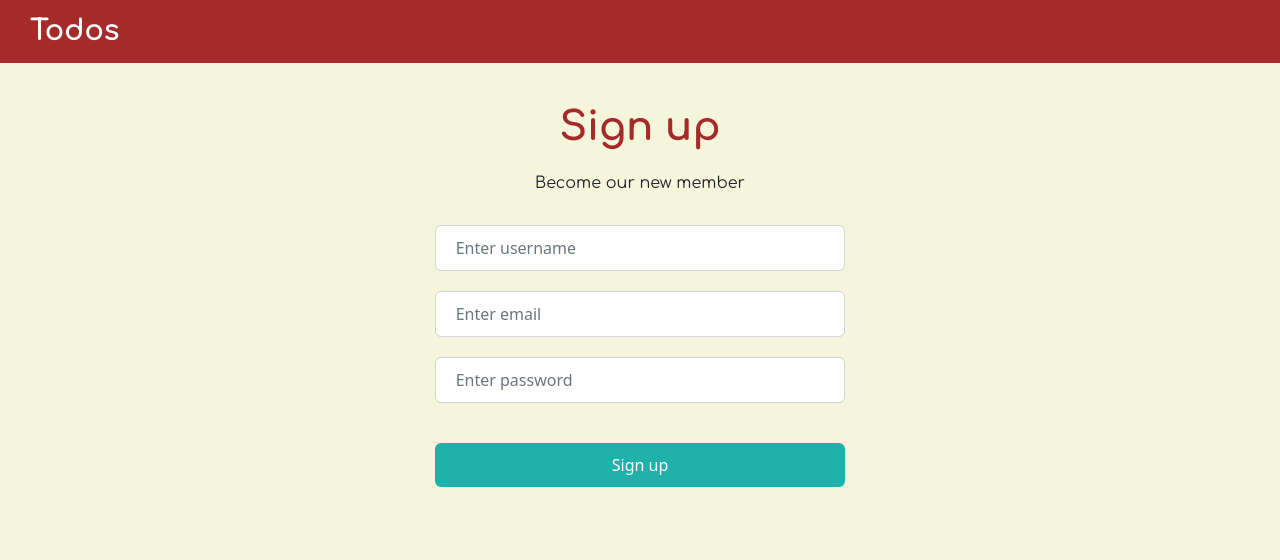
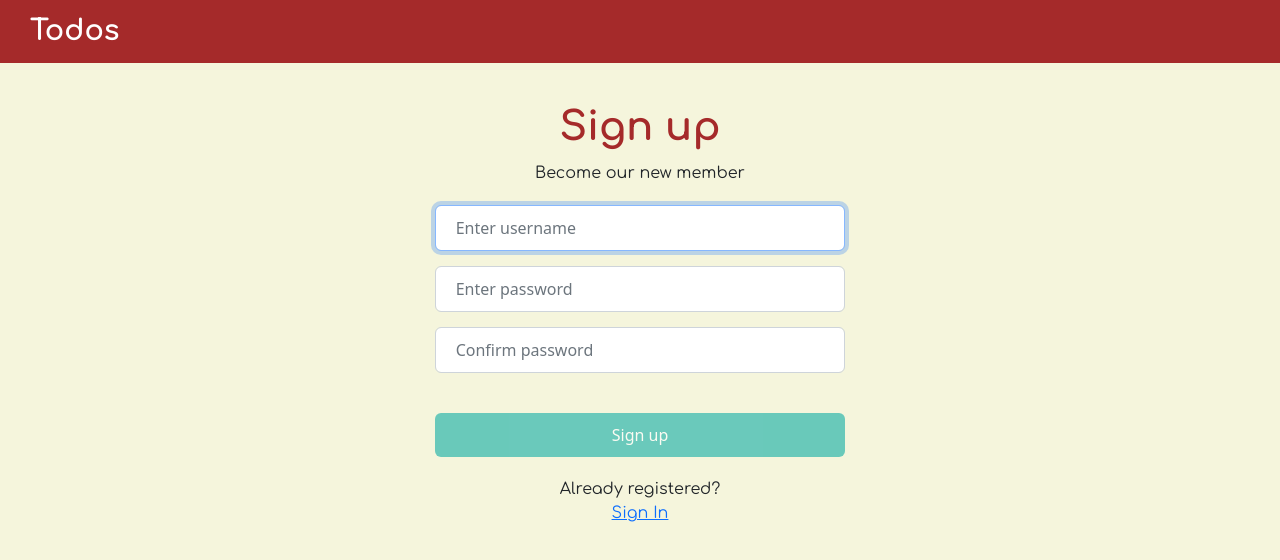
Before and after one commit to chivietnguyen/Todolist-New, a React (Create React App) app: page / in a window 1280 px wide. Shown: the top 560 px of the page. Built offline with nearby package versions, Linux system fonts and the light colour scheme.

Commit message:
Register Form is completed!

```diff
--- a/public/index.html
+++ b/public/index.html
@@ -15,6 +15,7 @@
       user's mobile device or desktop. See https://developers.google.com/web/fundamentals/web-app-manifest/
     -->
     <link rel="manifest" href="%PUBLIC_URL%/manifest.json" />
+    <link rel="stylesheet" href="https://cdnjs.cloudflare.com/ajax/libs/font-awesome/6.2.0/css/all.min.css" integrity="sha512-xh6O/CkQoPOWDdYTDqeRdPCVd1SpvCA9XXcUnZS2FmJNp1coAFzvtCN9BmamE+4aHK8yyUHUSCcJHgXloTyT2A==" crossorigin="anonymous" referrerpolicy="no-referrer" />
     <!--
       Notice the use of %PUBLIC_URL% in the tags above.
       It will be replaced with the URL of the `public` folder during the build.
--- a/src/App.js
+++ b/src/App.js
@@ -13,6 +13,7 @@ function App() {
       <Header />
       <Routes>
         <Route path="/" element={<RegisterForm />} />
+        <Route path="/login" element={<LoginForm />} />
       </Routes>
     </div>
   );
--- a/src/api/axios.js
+++ b/src/api/axios.js
@@ -1,5 +1,5 @@
 import axios from 'axios';
 
 export default axios.create({
-    baseURL: 'https://www.task-manager.api.mvn-training.com/spec/?fbclid=IwAR0PgrnMrmV_ZgSq7BNfy-avq3UIfv7RA_11VKhQz101u94UfUPRgxmB-M4#'
+    baseURL: 'https://www.task-manager.api.mvn-training.com'
 })
--- a/src/components/LoginForm/LoginForm.css
+++ b/src/components/LoginForm/LoginForm.css
@@ -13,7 +13,6 @@
 
 .form p {
     font-family: "Comfortaa", cursive;
-    padding: 10px 0;
     margin: 0;
 }
 
@@ -23,7 +22,7 @@
 
 .form .input {
     padding: 10px 20px;
-    margin: 20px 0;
+    margin: 15px 0;
 }
 
 .form .button {
--- a/src/components/RegisterForm/RegisterForm.css
+++ b/src/components/RegisterForm/RegisterForm.css
@@ -13,7 +13,6 @@
 
 .form p {
     font-family: "Comfortaa", cursive;
-    padding: 10px 0;
     margin: 0;
 }
 
@@ -23,7 +22,7 @@
 
 .form .input {
     padding: 10px 20px;
-    margin: 20px 0;
+    margin: 15px 0;
 }
 
 .form .button {
@@ -43,3 +42,25 @@
     margin: 20px 0;
     background-color: lightseagreen !important;
 }
+
+.instructions {
+    background-color: brown;
+    color: white;
+    text-align: left;
+    padding: 5px;
+    border-radius: 8px;
+}
+
+.offscreen {
+    display: none;
+}
+
+.input.input--error:focus {
+    border: brown;
+    box-shadow: 0 0 0 0.25rem rgba(165, 42, 42, 0.6);
+}
+
+.errmsg {
+    text-align: left;
+    color: brown;
+}
--- a/src/components/RegisterForm/RegisterForm.js
+++ b/src/components/RegisterForm/RegisterForm.js
@@ -1,69 +1,234 @@
 import React from "react";
+import { Link } from "react-router-dom";
 import { Form, Button } from "react-bootstrap";
-import { useState } from "react";
+import { useState, useRef, useEffect } from "react";
 import axios from "../../api/axios";
 
 import "./RegisterForm.css";
 
+const USER_REGEX = /^\w+$/;
+
 export default function RegisterForm() {
+	const userRef = useRef();
+	const errRef = useRef();
+
 	const [username, setUsername] = useState();
-	const [email, setEmail] = useState();
+	const [validName, setValidName] = useState(false);
+	const [userFocus, setUserFocus] = useState(false);
+
 	const [password, setPassword] = useState();
-	const REGISTER_URL = '/auth/AuthController_register'
+	const [validPassword, setValidPassword] = useState(false);
+	const [passwordFocus, setPasswordFocus] = useState(false);
 
-	async function signUp(e) {
+	const [confirmPassword, setConfirmPassword] = useState();
+	const [validConfirmPwd, setValidConfirmPwd] = useState(false);
+	const [confirmPasswordFocus, setConfirmPasswordFocus] = useState(false);
+
+	const [errMsg, setErrMsg] = useState("");
+	const [success, setSuccess] = useState(false);
+
+	const REGISTER_URL = "/auth/register";
+
+	// Auto focus when load page for the first time
+	useEffect(() => {
+		userRef.current.focus();
+	}, []);
+
+	// Auto validate username whenever username is changed
+	useEffect(() => {
+		const result = USER_REGEX.test(username);
+		setValidName(result);
+	}, [username]);
+
+	// Auto validate password and confirm password
+	useEffect(() => {
+		const result = password ? password.length >= 6 : false;
+		setValidPassword(result);
+
+		const match = password === confirmPassword;
+		setValidConfirmPwd(match);
+	}, [password, confirmPassword]);
+
+	// Whenever dependencies change, error message will be cleared
+	useEffect(() => {
+		setErrMsg("");
+	}, [username, password, confirmPassword]);
+
+	async function handleSubmit(e) {
 		e.preventDefault();
 
-		const info = {username, password}
-		console.log(info)
+		const v1 = USER_REGEX.test(username);
+		const v2 = password ? password.length >= 6 : false;
+
+		if (!v1 || !v2) {
+			setErrMsg("Invalid Entry");
+			return;
+		}
 
 		try {
-			const response = await axios.post(REGISTER_URL, info)
-			console.log(response)
+			var response = await axios.post(REGISTER_URL, { username, password });
+			setSuccess(true);
+		} catch (err) {
+			if (!err?.response) {
+				setErrMsg("No Server Response!");
+			} else if (err.response?.status === 400) {
+				setErrMsg(err.response.data.message + "!");
+			} else if (err.response?.status === 500) {
+				setErrMsg(err.response.data.message + "!");
+			} else {
+				setErrMsg("Registration Failed");
 			}
-		catch(err) {
-			alert(err.message)
+			errRef.current.focus(); // For Screen Reader
 		}
 	}
 
 	return (
-		<div className="login-container">
+		<section>
+			<div className="form-container">
 				<div className="row d-flex align-items-center justify-content-center">
 					<div className="col-lg-4 col-md-6 col-sm-8 col-10">
-					<Form className="form" onSubmit={signUp}>
+						{/* If success full register => go to a section has a link to move to LoginForm */}
+						{success ? (
+							<Form className="form">
+								<h1>Success!</h1>
+								<p>
+									{/* Router Link here */}
+									<Link to="/login">Sign In</Link>
+								</p>
+							</Form>
+						) : (
+							<Form className="form" onSubmit={handleSubmit}>
 								<h1>Sign up</h1>
 								<p>Become our new member</p>
 
 								<Form.Group className="form-group">
+									<div ref={errRef} className={errMsg ? "errmsg" : "offscreen"}>
+										<i
+											className="fa-solid fa-circle-info"
+											style={{ paddingRight: "5px" }}
+										></i>
+										{errMsg}
+									</div>
+
 									<Form.Control
+										ref={userRef}
 										value={username}
-								className="input"
+										className={validName ? "input" : "input input--error"}
 										type="text"
 										placeholder="Enter username"
+										autoComplete="off"
+										required
 										onChange={(e) => setUsername(e.target.value)}
+										onFocus={() => {
+											setUserFocus(true);
+										}}
+										onBlur={() => {
+											setUserFocus(false);
+										}}
 									/>
-							<Form.Control
-								value={email}
-								className="input"
-								type="email"
-								placeholder="Enter email"
-								onChange={(e) => setEmail(e.target.value)}
-							/>
+									{/* if username input make error => show instruction */}
+									<div
+										className={
+											userFocus && username && !validName
+												? "instructions"
+												: "offscreen"
+										}
+									>
+										<p>
+											<i
+												className="fa-solid fa-circle-info"
+												style={{ paddingRight: "5px" }}
+											></i>
+											Username is invalid!
+										</p>
+									</div>
+
 									<Form.Control
 										value={password}
-								className="input"
+										className={validPassword ? "input" : "input input--error"}
 										type="password"
 										placeholder="Enter password"
+										required
 										onChange={(e) => setPassword(e.target.value)}
+										onFocus={() => {
+											setPasswordFocus(true);
+										}}
+										onBlur={() => {
+											setPasswordFocus(false);
+										}}
 									/>
+									{/* if password input make error => show instruction */}
+									<div
+										className={
+											passwordFocus && !validPassword
+												? "instructions"
+												: "offscreen"
+										}
+									>
+										<p>
+											<i
+												className="fa-solid fa-circle-info"
+												style={{ paddingRight: "5px" }}
+											></i>
+											Use more than 6 characters for your password!
+										</p>
+									</div>
+
+									<Form.Control
+										value={confirmPassword}
+										className={validConfirmPwd ? "input" : "input input--error"}
+										type="password"
+										placeholder="Confirm password"
+										required
+										onChange={(e) => setConfirmPassword(e.target.value)}
+										onFocus={() => {
+											setConfirmPasswordFocus(true);
+										}}
+										onBlur={() => {
+											setConfirmPasswordFocus(false);
+										}}
+									/>
+
+									<div
+										className={
+											confirmPassword && !validConfirmPwd
+												? "instructions"
+												: "offscreen"
+										}
+									>
+										<p>
+											<i
+												className="fa-solid fa-circle-info"
+												style={{ paddingRight: "5px" }}
+											></i>
+											Please confirm your password!
+										</p>
+									</div>
 								</Form.Group>
 
-						<Button type="submit" className="button button--create">
+								<Button
+									disabled={
+										!validName || !validPassword || !validConfirmPwd
+											? true
+											: false
+									}
+									type="submit"
+									className="button button--create"
+								>
 									Sign up
 								</Button>
+								<p>
+									Already registered? <br />
+									<span className="line">
+										{/* Router Link here */}
+										<Link to="/login">Sign In</Link>
+									</span>
+								</p>
 							</Form>
+						)}
 					</div>
 				</div>
 			</div>
+		</section>
 	);
 }
```
Lines whose indentation alone changed are shown as unchanged.
